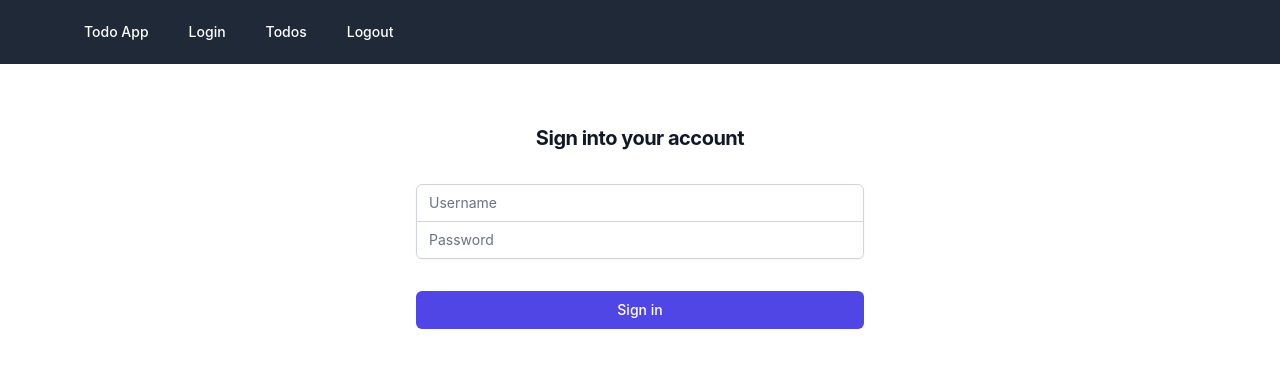
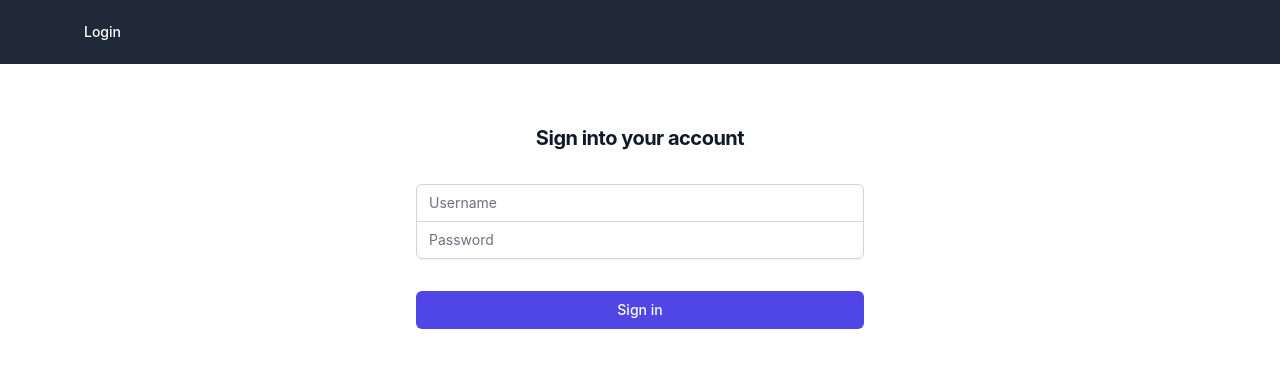
Before and after one commit to aunabdi1993/spring-react-todo-app, a React (Create React App) app: page / in a window 1280 px wide. Shown: the top 368 px of the page. Built offline with nearby package versions, Linux system fonts and the light colour scheme.

Commit message:
implement authentication between components

```diff
--- a/src/App.js
+++ b/src/App.js
@@ -1,5 +1,5 @@
 import './App.css';
-import React, { useState } from 'react';
+import React from 'react';
 import { BrowserRouter, Routes, Route } from 'react-router-dom';
 import Login from './components/Login';
 import Logout from './components/Logout';
@@ -7,12 +7,14 @@ import Header from './components/Header';
 import Todos from './components/Todos';
 import Error from './components/Error';
 import Welcome from './components/Welcome';
+import AuthProvider from './security/AuthContext';
 
 function App() {
     return (
         <div className="App">
-            <Header />
+            <AuthProvider>
             <BrowserRouter>
+                <Header />
                 <Routes>
                     <Route path="/" element={<Login />} />
                     <Route path="/welcome/:username" element={<Welcome />} />
@@ -21,6 +23,7 @@ function App() {
                     <Route path="*" element={<Error />} />
                 </Routes>
             </BrowserRouter>
+            </AuthProvider>
         </div>
     );
 }
--- a/src/components/Header.jsx
+++ b/src/components/Header.jsx
@@ -1,6 +1,12 @@
 import React from 'react';
+import { useAuth } from '../security/AuthContext';
+
 
 function Header() {
+
+    const authContext = useAuth();
+    const isAuthenticated = authContext.isAuthenticated;
+
     return (
         <div>
             <nav className="bg-gray-800">
@@ -9,30 +15,30 @@ function Header() {
                         <div className="flex items-center">
                             <div className="hidden md:block">
                                 <div className="ml-10 flex items-baseline space-x-4">
-                    <a
+                                    {isAuthenticated && <a
                                         href="/"
                                         className=" hover:bg-gray-700 text-white px-3 py-2 rounded-md text-sm font-medium"
                                     >
                                         Todo App
-                    </a>
-                    <a
+                                    </a>}
+                                    {!isAuthenticated && <a
                                         href="/"
                                         className=" hover:bg-gray-700 text-white px-3 py-2 rounded-md text-sm font-medium"
                                     >
                                         Login
-                    </a>
-                    <a
+                                    </a>}
+                                    {isAuthenticated && <a
                                         href="/todos"
                                         className=" hover:bg-gray-700 text-white px-3 py-2 rounded-md text-sm font-medium"
                                     >
                                         Todos
-                    </a>
-                    <a
+                                    </a>}
+                                    {isAuthenticated && <a
                                         href="/logout"
                                         className=" hover:bg-gray-700 text-white px-3 py-2 rounded-md text-sm font-medium align-right"
                                     >
                                         Logout
-                    </a>
+                                    </a>}
                                 </div>
                             </div>
                         </div>
--- a/src/components/Login.jsx
+++ b/src/components/Login.jsx
@@ -1,5 +1,6 @@
 import React, { useState } from "react";
 import { useNavigate } from "react-router-dom";
+import { useAuth } from "../security/AuthContext";
 
 
 function Login() {
@@ -9,6 +10,7 @@ function Login() {
     const [showSuccessMessage, setShowSuccessMessage] = useState(false);
     const [showFailMessage, setShowFailMessage] = useState(false);
     const navigate = useNavigate();
+    const authContext = useAuth();
 
     function handleUsernameChange(event) {
         setUsername(event.target.value);
@@ -20,6 +22,7 @@ function Login() {
 
     function handleSubmit(event) {
         if (username === "admin" && password === "admin") {
+            authContext.setIsAuthenticated(true);
             setShowSuccessMessage(true);
             setShowFailMessage(false);
             navigate(`/welcome/${username}`);
--- /dev/null
+++ b/src/security/AuthContext.js
@@ -0,0 +1,20 @@
+import { createContext } from "react";
+import { useState } from "react";
+import { useContext } from "react";
+
+export const AuthContext = createContext();
+export const useAuth = () => useContext(AuthContext);
+
+function AuthProvider({ children }) {
+
+const [isAuthenticated, setIsAuthenticated] = useState(false);
+const valuesToBeShared = {isAuthenticated, setIsAuthenticated};
+
+  return (
+    <AuthContext.Provider value={ valuesToBeShared }>
+      {children}
+    </AuthContext.Provider>
+  );
+}
+
+export default AuthProvider;
```
Lines whose indentation alone changed are shown as unchanged.
